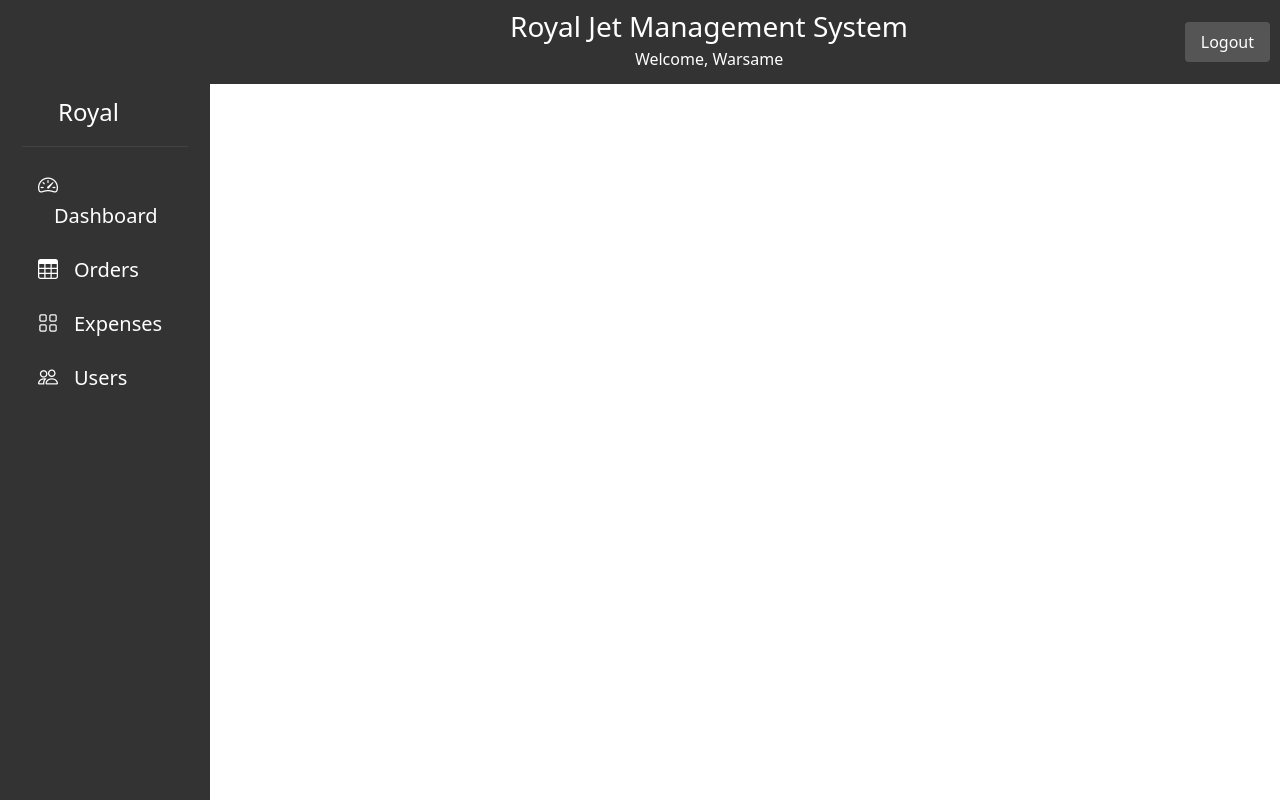
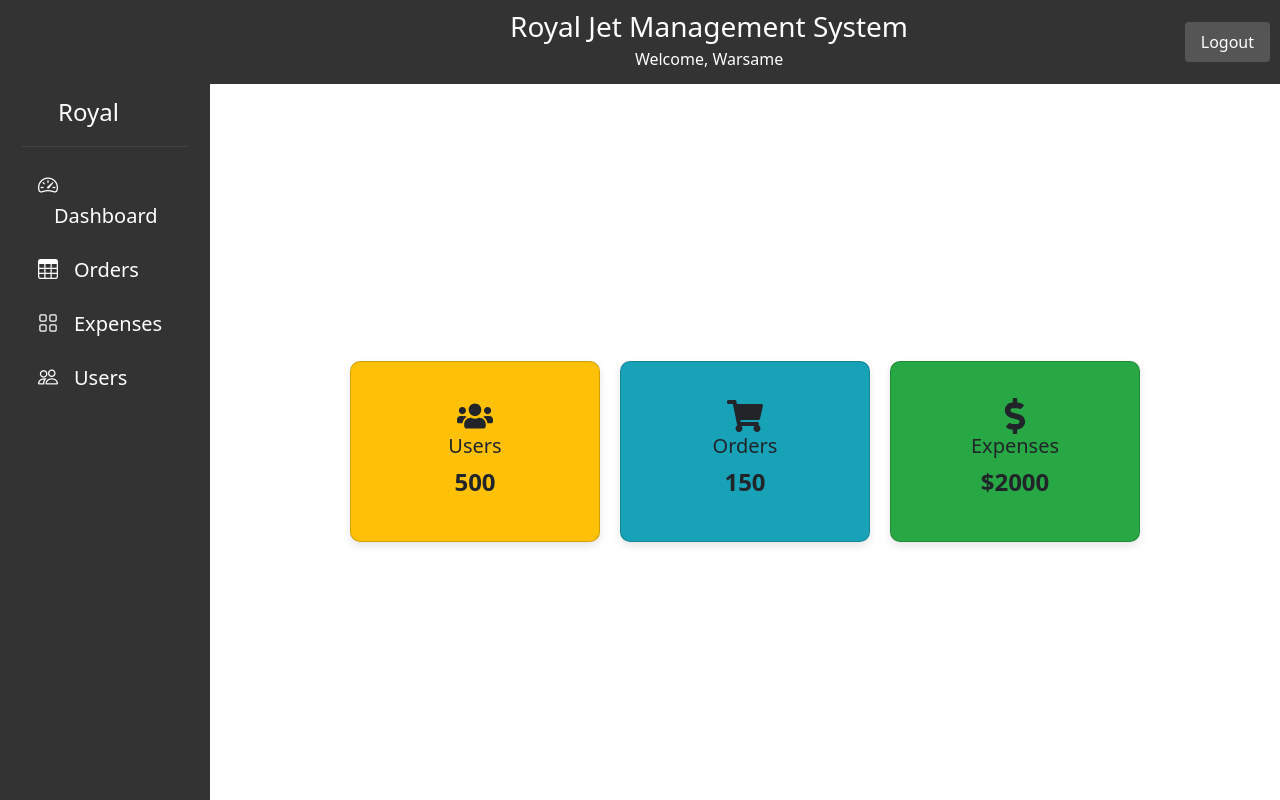
Before and after one commit to Hamda-Dahir/royaljet_project3, a React (Vite) app in the folder client/: page / in a window 1280 px wide. Built offline with nearby package versions, Linux system fonts and the light colour scheme.

Commit message:
added card stats

```diff
--- a/client/src/App.jsx
+++ b/client/src/App.jsx
@@ -15,6 +15,7 @@ import Orders from './order/Orders';
 import AddOrder from './order/AddOrder';
 import Signup from './Signup';
 import Login from './Login';
+import Stats from './stats/Stats';
 
 function App() {
   const [count, setCount] = useState(0);
@@ -31,6 +32,7 @@ function App() {
           <div className="content">
             <Routes>
               {/* <Route path="/" element={<Login />} /> */}
+              <Route path="/" element={<Stats />} />
               <Route path="/dashboard" element={<SidebarMenu />} />
               <Route path="/register" element={<Signup />} />
               <Route path="/orders" element={<Orders />}></Route>
--- /dev/null
+++ b/client/src/stats/Stats.css
@@ -0,0 +1,41 @@
+/* StatsCards.css */
+.card-container {
+  margin-top: 20px;
+}
+
+.custom-card {
+  padding: 20px;
+  margin: 10px;
+  width: 250px;
+  border-radius: 10px;
+  text-align: center;
+  box-shadow: 0 4px 8px rgba(0, 0, 0, 0.1);
+}
+
+.custom-card h3 {
+  margin-top: 10px;
+  font-size: 24px;
+  font-weight: bold;
+}
+
+.icon {
+  font-size: 36px;
+}
+
+.users-card {
+  background-color: #ffc107;
+}
+
+.orders-card {
+  background-color: #17a2b8;
+}
+
+.expenses-card {
+  background-color: #28a745;
+}
+
+@media (max-width: 576px) {
+  .custom-card {
+    width: 100%;
+  }
+}
--- /dev/null
+++ b/client/src/stats/Stats.jsx
@@ -0,0 +1,34 @@
+import React from 'react';
+import { Card } from 'react-bootstrap';
+import { FaUsers, FaShoppingCart, FaDollarSign } from 'react-icons/fa';
+import './Stats.css';
+
+const Stats = () => {
+  return (
+    <div className="card-container d-flex justify-content-around flex-wrap">
+      <Card className="custom-card users-card">
+        <Card.Body>
+          <FaUsers className="icon" />
+          <Card.Title>Users</Card.Title>
+          <h3>500</h3>
+        </Card.Body>
+      </Card>
+      <Card className="custom-card orders-card">
+        <Card.Body>
+          <FaShoppingCart className="icon" />
+          <Card.Title>Orders</Card.Title>
+          <h3>150</h3>
+        </Card.Body>
+      </Card>
+      <Card className="custom-card expenses-card">
+        <Card.Body>
+          <FaDollarSign className="icon" />
+          <Card.Title>Expenses</Card.Title>
+          <h3>$2000</h3>
+        </Card.Body>
+      </Card>
+    </div>
+  );
+};
+
+export default Stats;
```
